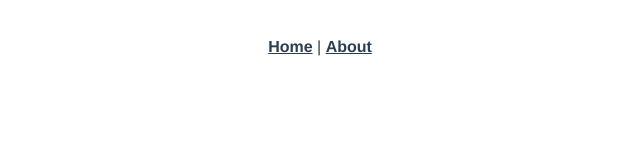
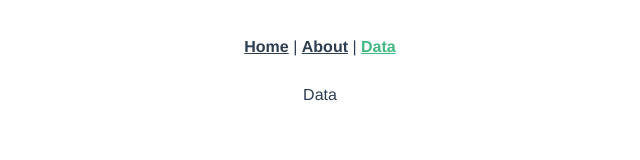
Before and after one commit to tsukkee/vue2-handle-big-data, a Vue app: page /#/data in a window 1280 px wide. Shown: the top 160 px of the page, without its empty margins (320-960 px from the left). Built offline with nearby package versions, Linux system fonts and the light colour scheme.

Commit message:
add DataView

```diff
--- a/src/App.vue
+++ b/src/App.vue
@@ -2,7 +2,8 @@
   <div id="app">
     <div id="nav">
       <router-link to="/">Home</router-link> |
-      <router-link to="/about">About</router-link>
+      <router-link to="/about">About</router-link> |
+      <router-link to="/data">Data</router-link>
     </div>
     <router-view />
   </div>
--- a/src/router/index.ts
+++ b/src/router/index.ts
@@ -1,6 +1,7 @@
 import Vue from "vue";
 import VueRouter, { RouteConfig } from "vue-router";
 import Home from "../views/Home.vue";
+import DataView from "../views/Data.vue";
 
 Vue.use(VueRouter);
 
@@ -19,6 +20,11 @@ const routes: Array<RouteConfig> = [
     component: () =>
       import(/* webpackChunkName: "about" */ "../views/About.vue"),
   },
+  {
+    path: "/data",
+    name: "Data",
+    component: DataView,
+  },
 ];
 
 const router = new VueRouter({
--- /dev/null
+++ b/src/views/Data.vue
@@ -0,0 +1,12 @@
+<template>
+  <div class="data">Data</div>
+</template>
+
+<script lang="ts">
+import { Component, Vue } from "vue-property-decorator";
+
+@Component({
+  components: {},
+})
+export default class DataView extends Vue {}
+</script>
```
